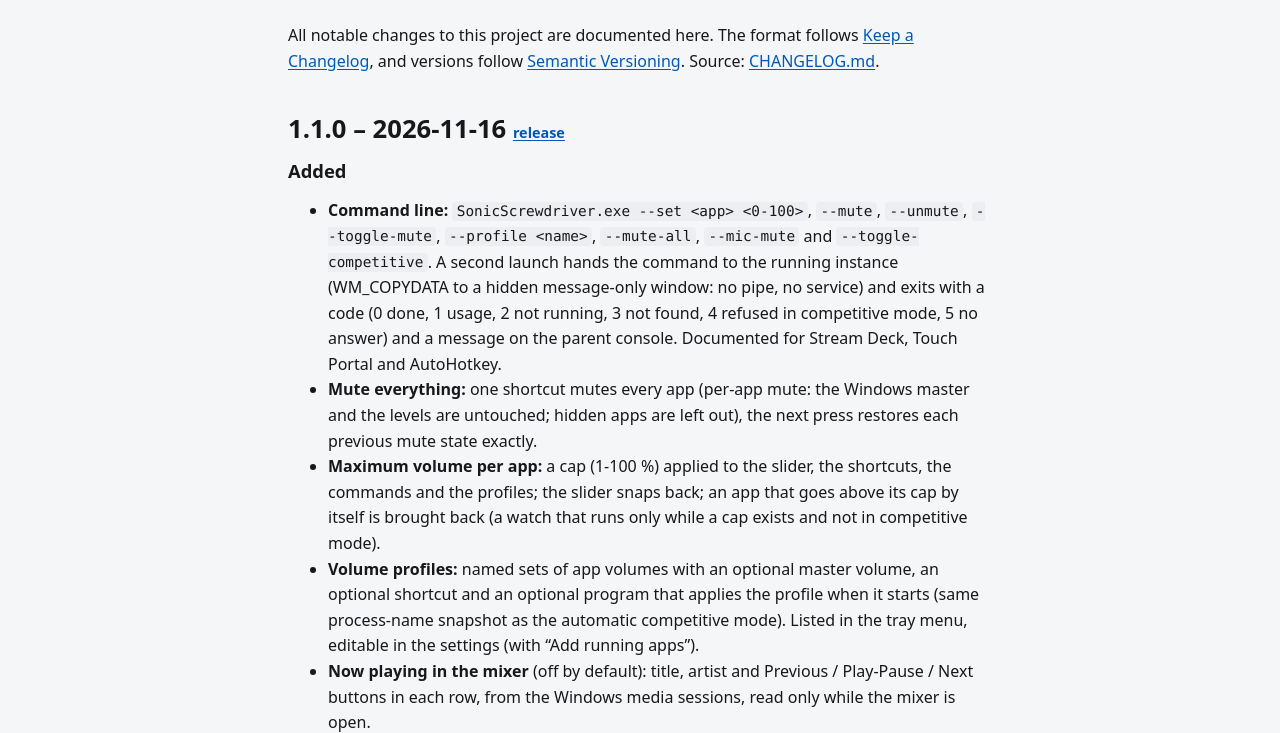
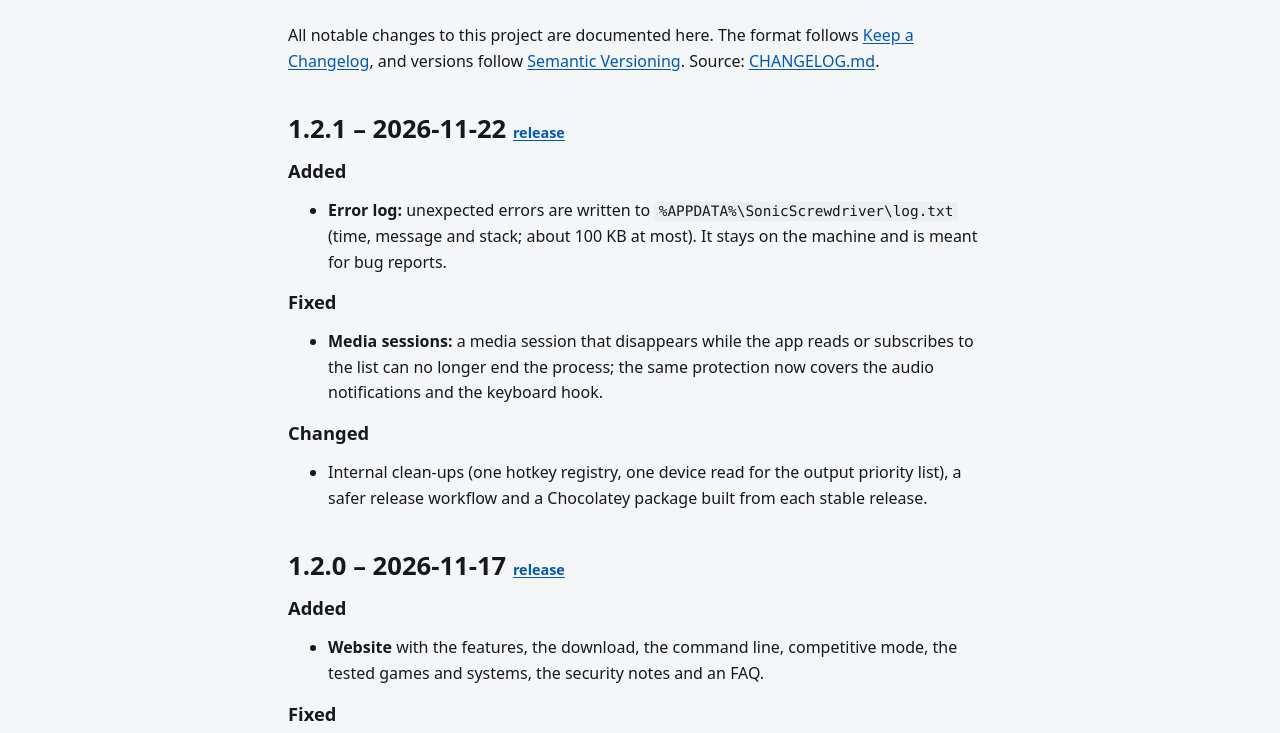
Before and after one commit to leroidubid/SonicScrewdriver, a plain HTML site: page site/changelog.html in a window 1280 px wide. Shown: the part 154-887 px from the top of the page. Drawn offline with Linux system fonts and the light colour scheme.

Commit message:
Changelog 1.2.1 (site changelog also gets 1.2.0) (#33)

```diff
--- a/site/changelog.html
+++ b/site/changelog.html
@@ -41,6 +41,35 @@
     <p>All notable changes to this project are documented here. The format follows <a href="https://keepachangelog.com/en/1.1.0/">Keep a Changelog</a>, and versions follow <a href="https://semver.org/">Semantic Versioning</a>. Source: <a href="https://github.com/leroidubid/SonicScrewdriver/blob/main/CHANGELOG.md">CHANGELOG.md</a>.</p>
 
     <!-- keep in sync with CHANGELOG.md -->
+    <h2 id="v1.2.1">1.2.1 &ndash; 2026-11-22 <a class="small" href="https://github.com/leroidubid/SonicScrewdriver/releases/tag/v1.2.1">release</a></h2>
+
+    <h3>Added</h3>
+    <ul>
+      <li><strong>Error log:</strong> unexpected errors are written to <code>%APPDATA%\SonicScrewdriver\log.txt</code> (time, message and stack; about 100 KB at most). It stays on the machine and is meant for bug reports.</li>
+    </ul>
+
+    <h3>Fixed</h3>
+    <ul>
+      <li><strong>Media sessions:</strong> a media session that disappears while the app reads or subscribes to the list can no longer end the process; the same protection now covers the audio notifications and the keyboard hook.</li>
+    </ul>
+
+    <h3>Changed</h3>
+    <ul>
+      <li>Internal clean-ups (one hotkey registry, one device read for the output priority list), a safer release workflow and a Chocolatey package built from each stable release.</li>
+    </ul>
+
+    <h2 id="v1.2.0">1.2.0 &ndash; 2026-11-17 <a class="small" href="https://github.com/leroidubid/SonicScrewdriver/releases/tag/v1.2.0">release</a></h2>
+
+    <h3>Added</h3>
+    <ul>
+      <li><strong>Website</strong> with the features, the download, the command line, competitive mode, the tested games and systems, the security notes and an FAQ.</li>
+    </ul>
+
+    <h3>Fixed</h3>
+    <ul>
+      <li>Competitive mode, exit, ducking, streamer mode, mute everything, audio devices, settings, command line, mixer position and installer fixes. The full list is in <a href="https://github.com/leroidubid/SonicScrewdriver/blob/main/CHANGELOG.md">CHANGELOG.md</a>.</li>
+    </ul>
+
     <h2 id="v1.1.0">1.1.0 &ndash; 2026-11-16 <a class="small" href="https://github.com/leroidubid/SonicScrewdriver/releases/tag/v1.1.0">release</a></h2>
 
     <h3>Added</h3>
```
Also changed, not shown: 1 other file.
